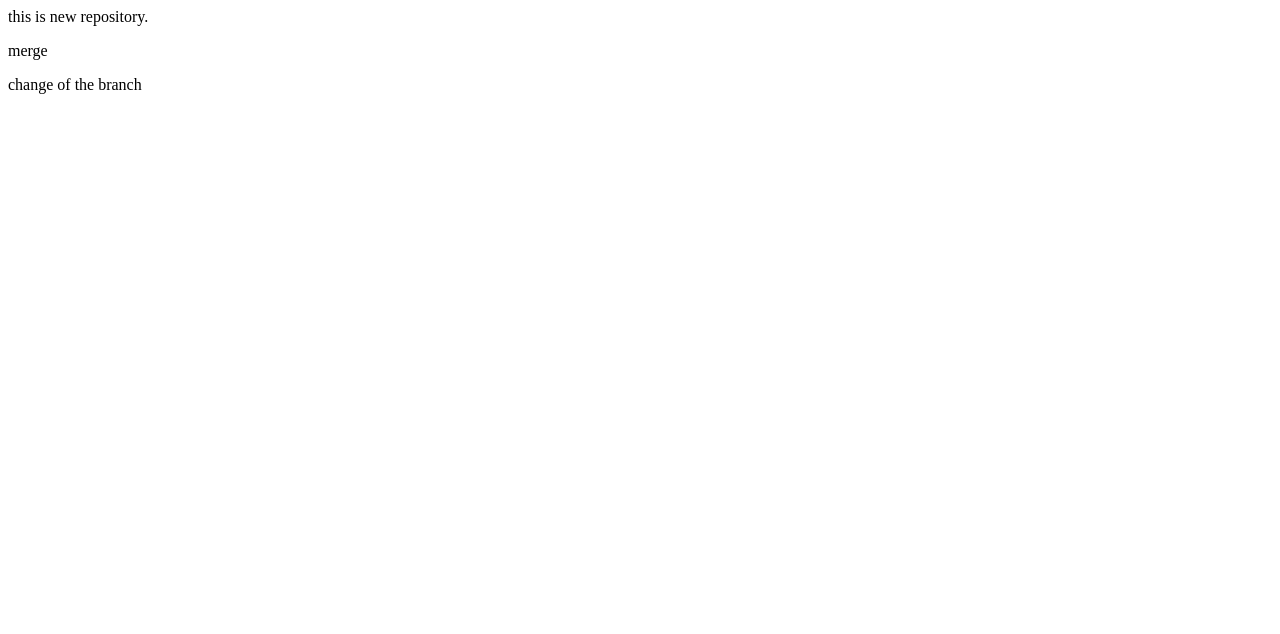
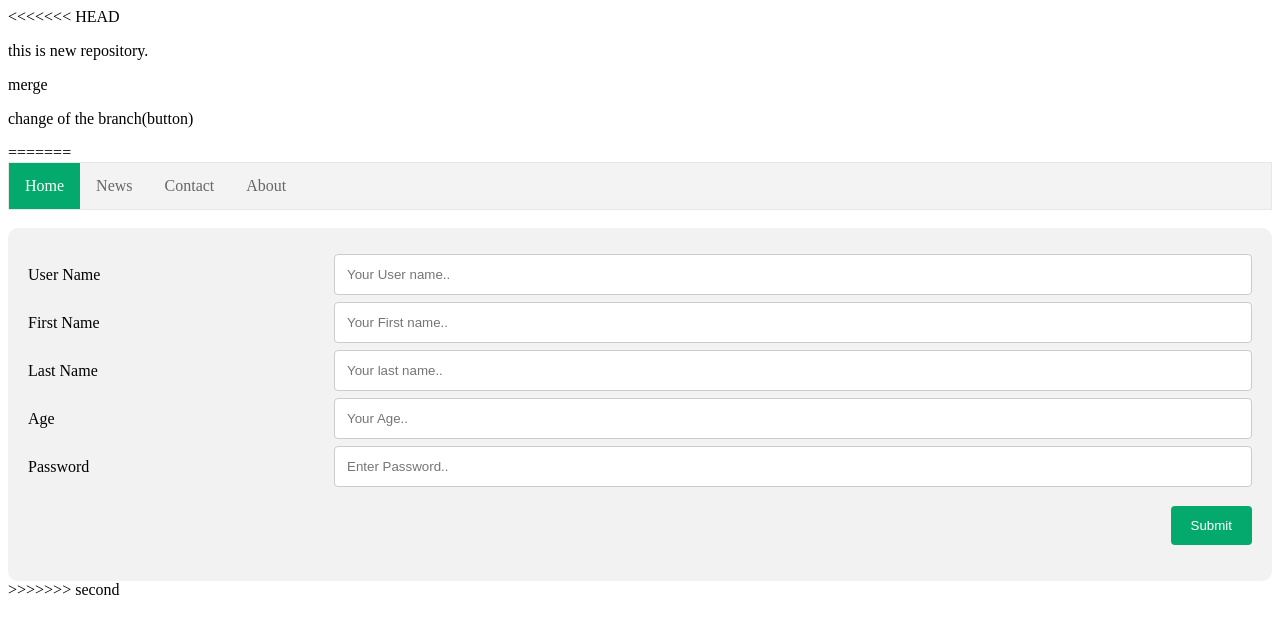
Before and after one commit to Yash-Desai0/localrepo, a plain HTML site: page index.html in a window 1280 px wide. Drawn offline with Linux system fonts and the light colour scheme.

Commit message:
Form created successfully

```diff
--- a/index.html
+++ b/index.html
@@ -1,3 +1,73 @@
+<<<<<<< HEAD
 <p>this is new repository.</p>
 <p>merge</p>
-<p>change of the branch</p>
+<p>change of the branch(button)</p>
+=======
+<!DOCTYPE html>
+<html>
+<head>
+  <link rel="stylesheet" href="style.css">
+</head>
+<body>
+
+<ul>
+  <li><a class="active" href="#home">Home</a></li>
+  <li><a href="#news">News</a></li>
+  <li><a href="#contact">Contact</a></li>
+  <li><a href="#about">About</a></li>
+</ul>
+<br>
+<div class="container">
+    <form action="/action_page.php">
+    <div class="row">
+      <div class="col-25">
+        <label for="uname">User Name</label>
+      </div>
+      <div class="col-75">
+        <input type="text" id="uname" name="username" placeholder="Your User name..">
+      </div>
+    </div>
+    <div class="row">
+      <div class="col-25">
+        <label for="fname">First Name</label>
+      </div>
+      <div class="col-75">
+        <input type="text" id="fname" name="firstname" placeholder="Your First name..">
+      </div>
+    </div>
+    <div class="row">
+      <div class="col-25">
+        <label for="lname">Last Name</label>
+      </div>
+      <div class="col-75">
+        <input type="text" id="lname" name="lastname" placeholder="Your last name..">
+      </div>
+    </div>
+    <div class="row">
+      <div class="col-25">
+        <label for="age">Age</label>
+      </div>
+      <div class="col-75">
+        <input type="Number" id="age" name="age" placeholder="Your Age..">
+      </div>
+    </div>
+    <div class="row">
+      <div class="col-25">
+        <label for="pass">Password</label>
+      </div>
+      <div class="col-75">
+        <input type="password" id="pass" name="password" placeholder="Enter Password..">
+      </div>
+    </div>
+    <br>
+    <div class="row">
+      <input type="submit" value="Submit">
+    </div>
+    </form>
+  </div>
+
+</body>
+</html>
+
+
+>>>>>>> second
--- a/style.css
+++ b/style.css
@@ -1,3 +1,93 @@
-p{
-    color: antiquewhite;
-}
+ul {
+    list-style-type: none;
+    margin: 0;
+    padding: 0;
+    overflow: hidden;
+    border: 1px solid #e7e7e7;
+    background-color: #f3f3f3;
+  }
+
+  li {
+    float: left;
+  }
+
+  li a {
+    display: block;
+    color: #666;
+    text-align: center;
+    padding: 14px 16px;
+    text-decoration: none;
+  }
+
+  li a:hover:not(.active) {
+    background-color: #ddd;
+  }
+
+  li a.active {
+    color: white;
+    background-color: #04AA6D;
+  }
+
+  * {
+    box-sizing: border-box;
+  }
+
+  input[type=text], select, textarea, input[type=number],input[type=password] {
+    width: 100%;
+    padding: 12px;
+    border: 1px solid #ccc;
+    border-radius: 4px;
+    resize: vertical;
+  }
+
+  label {
+    padding: 12px 12px 12px 0;
+    display: inline-block;
+  }
+
+  input[type=submit] {
+    background-color: #04AA6D;
+    color: white;
+    padding: 12px 20px;
+    border: none;
+    border-radius: 4px;
+    cursor: pointer;
+    float: right;
+  }
+
+  input[type=submit]:hover {
+    background-color: #45a049;
+  }
+
+  .container {
+    border-radius: 10px;
+    background-color: #f2f2f2;
+    padding: 20px;
+  }
+
+  .col-25 {
+    float: left;
+    width: 25%;
+    margin-top: 6px;
+  }
+
+  .col-75 {
+    float: left;
+    width: 75%;
+    margin-top: 6px;
+  }
+
+  /* Clear floats after the columns */
+  .row::after {
+    content: "";
+    display: table;
+    clear: both;
+  }
+
+  /* Responsive layout - when the screen is less than 600px wide, make the two columns stack on top of each other instead of next to each other */
+  @media screen and (max-width: 600px) {
+    .col-25, .col-75, input[type=submit] {
+      width: 100%;
+      margin-top: 0;
+    }
+  }
```
